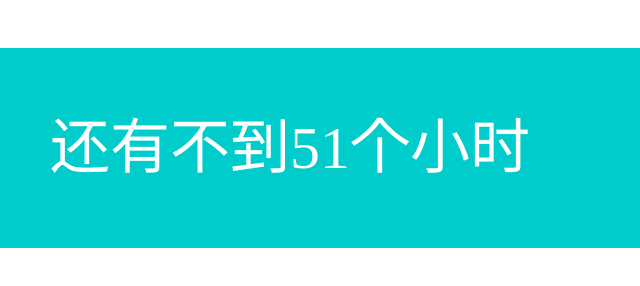
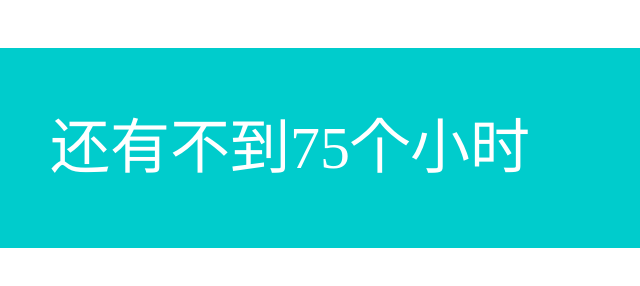
Before and after one commit to dmhz/precious, a plain HTML site: page index.html in a window 1280 px wide. Shown: the full height of the page, 350-990 px from the left. Drawn offline with Linux system fonts and the light colour scheme.

Commit message:
Update index.html

```diff
--- a/index.html
+++ b/index.html
@@ -23,7 +23,7 @@
         <div id="main">
         <div id="show_time">
         <script>
-            setInterval("show_time.innerHTML='还有不到'+parseInt((new Date('2018-3-30 09:08:00').getTime()-new Date().getTime())/1000/60/60)+'个小时';",1000);
+            setInterval("show_time.innerHTML='还有不到'+parseInt((new Date('2018-3-31 09:08:00').getTime()-new Date().getTime())/1000/60/60)+'个小时';",1000);
         </script>
         </div>
         </div>
```
